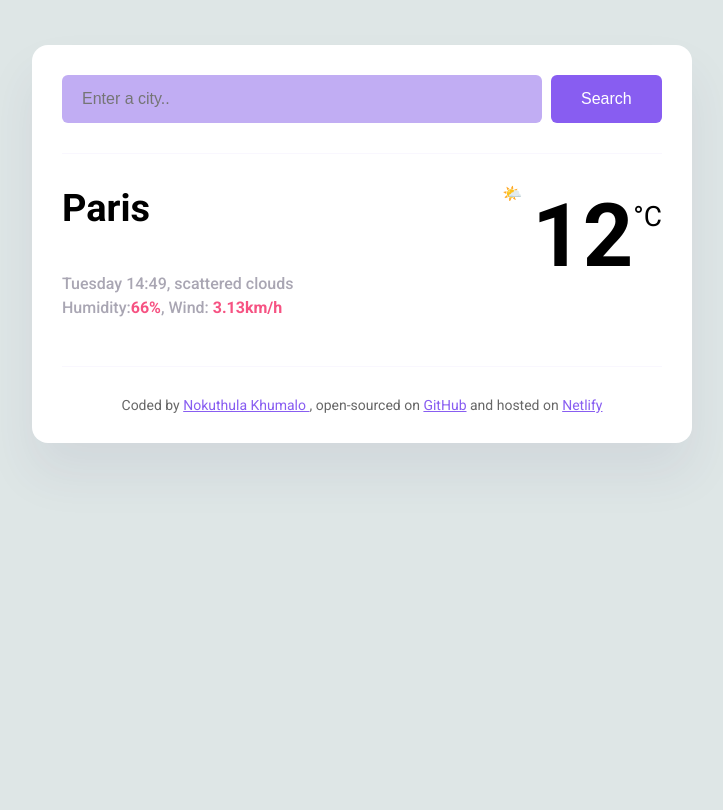
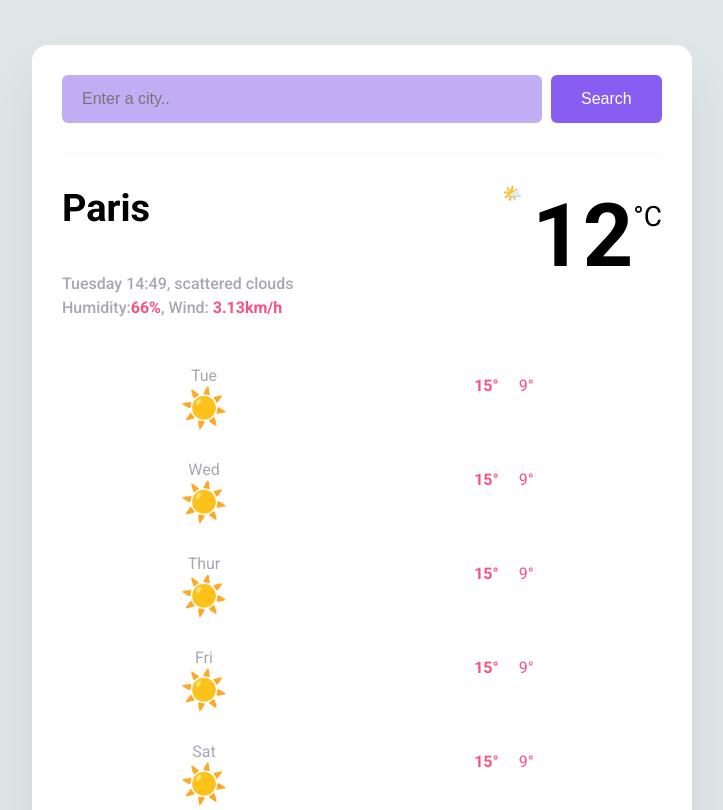
Before and after one commit to Noks45/NoksForecast, a plain HTML site: page index.html in a window 1280 px wide. Shown: the top 810 px of the page, without its empty margins (278-1001 px from the left). Drawn offline with nearby package versions, Linux system fonts and the light colour scheme; no server answers.

Commit message:
Injected the HTML and CSS forecast details

```diff
--- a/index.html
+++ b/index.html
@@ -39,7 +39,69 @@
                     <div class="weather-app-unit">°C</div>
                 </div>
             </div>
+            <div class="weather-forecast">
+                <div class="weather-forecast-day">
+                    <div class="weather-forecast-date">Tue</div>
+                    <div class="weather-forecast-icon">☀️</div>
+                </div>
+                <div class="weather-forecast-temperatures">
+                    <div class="weather-forecast-temperature">
+                        <strong>15°</strong>
+                    </div>
+                    <div class="weather-forecast-temperature">9°</div>
+                </div>
+            </div>
+            <div class="weather-forecast">
+                <div class="weather-forecast-day">
+                    <div class="weather-forecast-date">Wed</div>
+                    <div class="weather-forecast-icon">☀️</div>
+                </div>
+                <div class="weather-forecast-temperatures">
+                    <div class="weather-forecast-temperature">
+                        <strong>15°</strong>
+                    </div>
+                    <div class="weather-forecast-temperature">9°</div>
+                </div>
+            </div>
+            <div class="weather-forecast">
+                <div class="weather-forecast-day">
+                    <div class="weather-forecast-date">Thur</div>
+                    <div class="weather-forecast-icon">☀️</div>
+                </div>
+                <div class="weather-forecast-temperatures">
+                    <div class="weather-forecast-temperature">
+                        <strong>15°</strong>
+                    </div>
+                    <div class="weather-forecast-temperature">9°</div>
+                </div>
+            </div>
+            <div class="weather-forecast">
+                <div class="weather-forecast-day">
+                    <div class="weather-forecast-date">Fri</div>
+                    <div class="weather-forecast-icon">☀️</div>
+                </div>
+                <div class="weather-forecast-temperatures">
+                    <div class="weather-forecast-temperature">
+                        <strong>15°</strong>
+                    </div>
+                    <div class="weather-forecast-temperature">9°</div>
+                </div>
+            </div>
+            <div class="weather-forecast">
+                <div class="weather-forecast-day">
+                    <div class="weather-forecast-date">Sat</div>
+                    <div class="weather-forecast-icon">☀️</div>
+                </div>
+                <div class="weather-forecast-temperatures">
+                    <div class="weather-forecast-temperature">
+                        <strong>15°</strong>
+                    </div>
+                    <div class="weather-forecast-temperature">9°</div>
+                </div>
+            </div>
+    </div>
     </main>
+
     <footer> Coded by
         <a href="https://github.com/Noks45" target="_blank"> Nokuthula Khumalo </a>, open-sourced on <a
             href="https://github.com/Noks45/Noks-WeatherApp" target="_blank">GitHub</a> and hosted
--- a/src/style.css
+++ b/src/style.css
@@ -86,6 +86,36 @@ main {
   font-size: 28px;
 }
 
+.weather-forecast {
+  display: flex;
+  justify-content: space-around;
+  margin-top: 30px;
+}
+
+.weather-forecast-date {
+  text-align: center;
+  color: rgba(39, 33, 66, 0.4);
+  font-size: 16px;
+  line-height: 20px;
+}
+
+.weather-forecast-icon {
+  font-size: 38px;
+  text-align: center;
+}
+
+.weather-forecast-temperatures {
+  text-align: center;
+  color: #f65282;
+  display: flex;
+  margin-top: 10px;
+  justify-content: center;
+}
+
+.weather-forecast-temperature {
+  padding: 0 10px;
+}
+
 footer {
   border-top: 1px solid #f9f7fe;
   padding: 30px 0 0 0;
```
Lines whose indentation alone changed are shown as unchanged.
